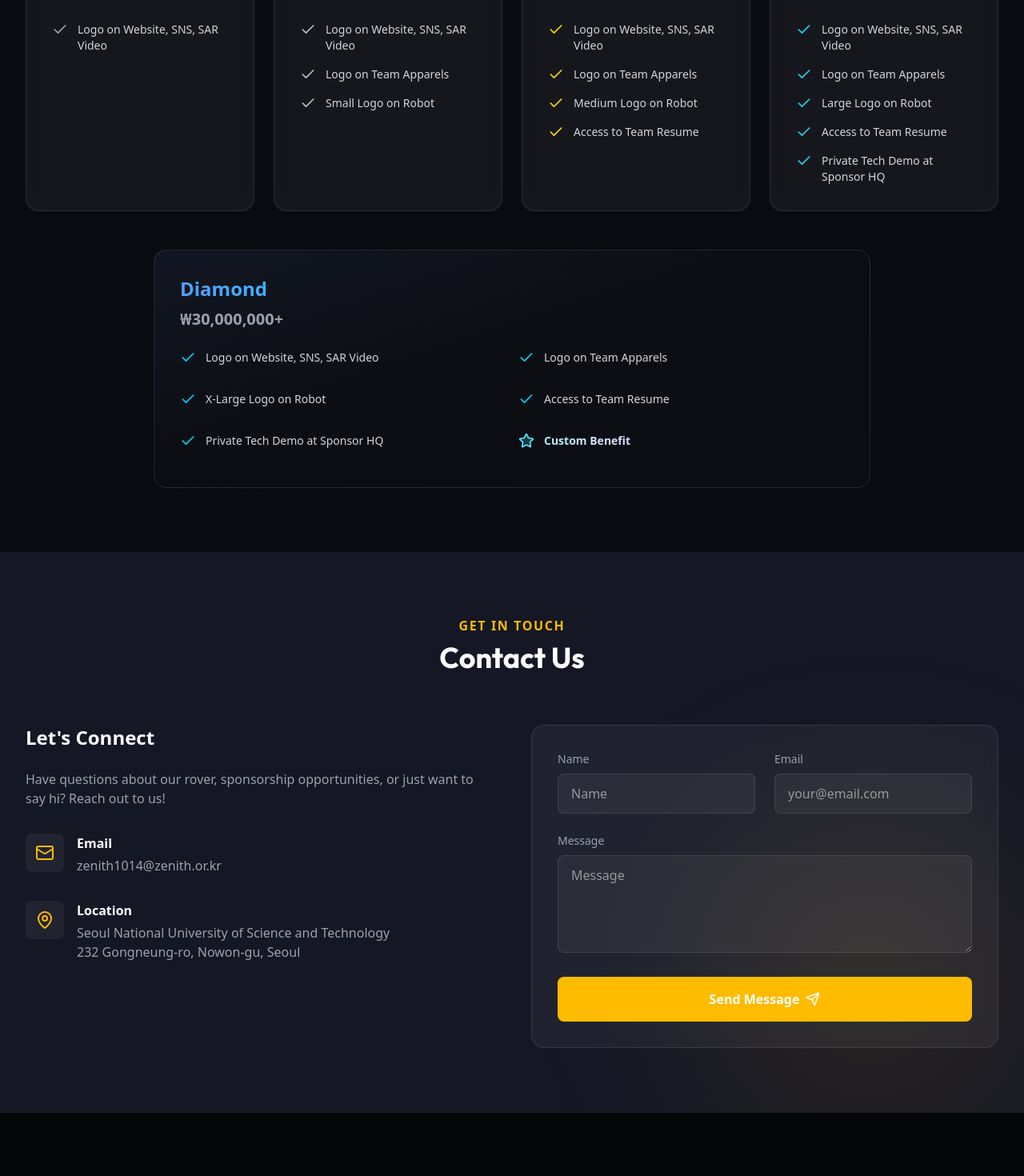
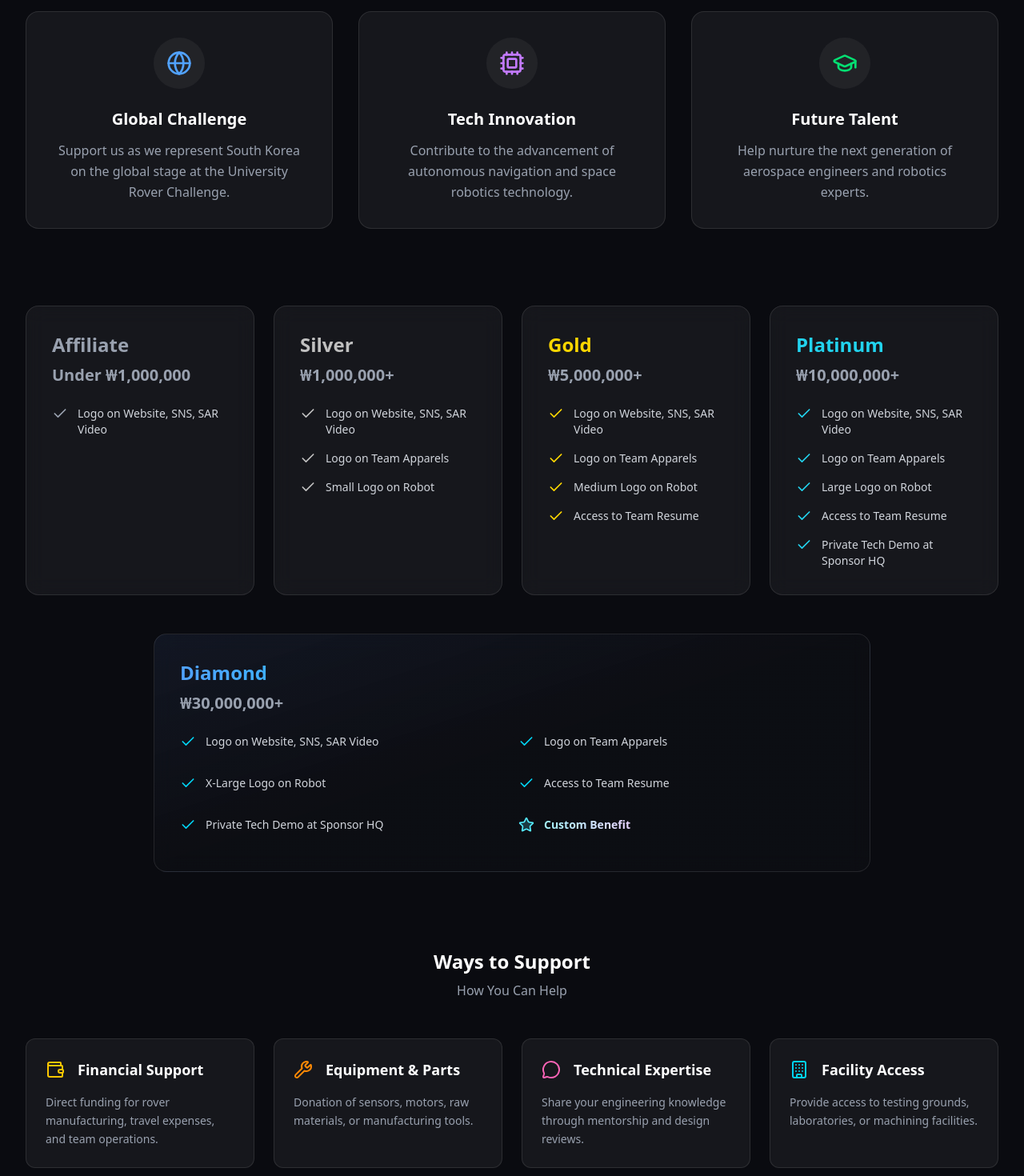
Before and after one commit to ZenithSpace/zenith.github.io, a React (Vite) app in the folder zenith-web/: page / in a window 1280 px wide. Shown: the part 6600-8070 px from the top of the page at 80% size. Built offline with nearby package versions, Linux system fonts and the light colour scheme; a web font is replaced by a local one.

Commit message:
feat: upgrade sponsorship page with impact and ways to support sections

```diff
--- a/zenith-web/src/components/Sponsorship.tsx
+++ b/zenith-web/src/components/Sponsorship.tsx
@@ -1,5 +1,5 @@
 import { motion } from 'framer-motion';
-import { Check, Star } from 'lucide-react';
+import { Check, Star, Globe, Cpu, GraduationCap, Wallet, Wrench, MessageCircle, Building } from 'lucide-react';
 import { useLanguage } from '../context/LanguageContext';
 
 const Sponsorship = () => {
@@ -156,8 +156,40 @@ const Sponsorship = () => {
                     <h3 className="text-4xl font-bold font-['Outfit']">{t('sponsorship.subtitle')}</h3>
                 </motion.div>
 
-                {/* Main Tiers Grid (Affiliate, Silver, Gold, Platinum) */}
-                <div className="grid grid-cols-1 md:grid-cols-2 lg:grid-cols-4 gap-6">
+                {/* 1. Your Impact Section */}
+                <div className="mb-24">
+                    <div className="text-center mb-12">
+                        <h4 className="text-2xl font-bold text-white mb-2">{t('sponsorship.impact.title')}</h4>
+                        <p className="text-gray-400">{t('sponsorship.impact.subtitle')}</p>
+                    </div>
+                    <div className="grid grid-cols-1 md:grid-cols-3 gap-8">
+                        {[
+                            { key: 'challenge', icon: Globe, color: 'text-blue-400' },
+                            { key: 'innovation', icon: Cpu, color: 'text-purple-400' },
+                            { key: 'talent', icon: GraduationCap, color: 'text-green-400' }
+                        ].map((item, index) => (
+                            <motion.div
+                                key={item.key}
+                                initial={{ opacity: 0, y: 20 }}
+                                whileInView={{ opacity: 1, y: 0 }}
+                                viewport={{ once: true }}
+                                transition={{ delay: index * 0.1 }}
+                                className="bg-white/5 border border-white/10 rounded-2xl p-8 text-center hover:bg-white/10 transition-colors"
+                            >
+                                <div className={`inline-flex p-4 rounded-full bg-white/5 mb-6 ${item.color}`}>
+                                    <item.icon size={32} />
+                                </div>
+                                <h5 className="text-xl font-bold text-white mb-3">{t(`sponsorship.impact.items.${item.key}.title`)}</h5>
+                                <p className="text-gray-400 leading-relaxed">
+                                    {t(`sponsorship.impact.items.${item.key}.desc`)}
+                                </p>
+                            </motion.div>
+                        ))}
+                    </div>
+                </div>
+
+                {/* 2. Main Tiers Grid */}
+                <div className="grid grid-cols-1 md:grid-cols-2 lg:grid-cols-4 gap-6 mb-12">
                     {mainTiers.map((tier) => (
                         <div key={tier.key}>
                             {renderTierCard(tier)}
@@ -165,8 +197,44 @@ const Sponsorship = () => {
                     ))}
                 </div>
 
-                {/* Diamond Tier (Bottom Full Width) */}
-                {renderTierCard(diamondTier, true)}
+                {/* 3. Diamond Tier */}
+                <div className="mb-24">
+                    {renderTierCard(diamondTier, true)}
+                </div>
+
+                {/* 4. Ways to Support Section */}
+                <div>
+                    <div className="text-center mb-12">
+                        <h4 className="text-2xl font-bold text-white mb-2">{t('sponsorship.ways.title')}</h4>
+                        <p className="text-gray-400">{t('sponsorship.ways.subtitle')}</p>
+                    </div>
+                    <div className="grid grid-cols-1 md:grid-cols-2 lg:grid-cols-4 gap-6">
+                        {[
+                            { key: 'financial', icon: Wallet, color: 'text-yellow-400' },
+                            { key: 'equipment', icon: Wrench, color: 'text-orange-400' },
+                            { key: 'mentorship', icon: MessageCircle, color: 'text-pink-400' },
+                            { key: 'facility', icon: Building, color: 'text-cyan-400' }
+                        ].map((item, index) => (
+                            <motion.div
+                                key={item.key}
+                                initial={{ opacity: 0, y: 20 }}
+                                whileInView={{ opacity: 1, y: 0 }}
+                                viewport={{ once: true }}
+                                transition={{ delay: index * 0.1 }}
+                                className="bg-white/5 border border-white/10 rounded-xl p-6 hover:border-zenith-sub/50 transition-colors group"
+                            >
+                                <div className={`flex items-center gap-4 mb-4 ${item.color}`}>
+                                    <item.icon size={24} className="group-hover:scale-110 transition-transform" />
+                                    <h5 className="text-lg font-bold text-white">{t(`sponsorship.ways.items.${item.key}.title`)}</h5>
+                                </div>
+                                <p className="text-sm text-gray-400 leading-relaxed">
+                                    {t(`sponsorship.ways.items.${item.key}.desc`)}
+                                </p>
+                            </motion.div>
+                        ))}
+                    </div>
+                </div>
+
             </div>
         </section>
     );
--- a/zenith-web/src/data/translations.ts
+++ b/zenith-web/src/data/translations.ts
@@ -138,6 +138,46 @@ export const translations = {
                     name: 'Diamond',
                     price: '₩30,000,000+',
                     features: ['Logo on Website, SNS, SAR Video', 'Logo on Team Apparels', 'X-Large Logo on Robot', 'Access to Team Resume', 'Private Tech Demo at Sponsor HQ', 'Custom Benefit']
+                }
+            },
+            impact: {
+                title: 'Your Impact',
+                subtitle: 'Why Sponsor Us?',
+                items: {
+                    challenge: {
+                        title: 'Global Challenge',
+                        desc: 'Support us as we represent South Korea on the global stage at the University Rover Challenge.'
+                    },
+                    innovation: {
+                        title: 'Tech Innovation',
+                        desc: 'Contribute to the advancement of autonomous navigation and space robotics technology.'
+                    },
+                    talent: {
+                        title: 'Future Talent',
+                        desc: 'Help nurture the next generation of aerospace engineers and robotics experts.'
+                    }
+                }
+            },
+            ways: {
+                title: 'Ways to Support',
+                subtitle: 'How You Can Help',
+                items: {
+                    financial: {
+                        title: 'Financial Support',
+                        desc: 'Direct funding for rover manufacturing, travel expenses, and team operations.'
+                    },
+                    equipment: {
+                        title: 'Equipment & Parts',
+                        desc: 'Donation of sensors, motors, raw materials, or manufacturing tools.'
+                    },
+                    mentorship: {
+                        title: 'Technical Expertise',
+                        desc: 'Share your engineering knowledge through mentorship and design reviews.'
+                    },
+                    facility: {
+                        title: 'Facility Access',
+                        desc: 'Provide access to testing grounds, laboratories, or machining facilities.'
+                    }
                 }
             },
         },
@@ -311,6 +351,46 @@ export const translations = {
                     features: ['웹사이트, SNS, SAR 영상 로고 노출', '팀 단체복 로고 부착', '로버 로고 부착 (X-Large)', '팀원 이력서 열람 권한', '후원사 본사 방문 기술 시연', '맞춤형 혜택 제공']
                 }
             },
+            impact: {
+                title: '후원의 가치',
+                subtitle: 'Why Sponsor Us?',
+                items: {
+                    challenge: {
+                        title: '글로벌 도전',
+                        desc: '대한민국을 대표하여 세계 무대인 URC에 도전하는 여정을 함께해주세요.'
+                    },
+                    innovation: {
+                        title: '기술 혁신',
+                        desc: '자율 주행 및 우주 로봇 기술의 발전에 기여하고 혁신을 이끌어주세요.'
+                    },
+                    talent: {
+                        title: '미래 인재 양성',
+                        desc: '차세대 항공우주 엔지니어와 로봇 전문가들이 성장할 수 있도록 도와주세요.'
+                    }
+                }
+            },
+            ways: {
+                title: '후원 방법',
+                subtitle: 'How You Can Help',
+                items: {
+                    financial: {
+                        title: '재정 후원',
+                        desc: '로버 제작비, 대회 참가비, 팀 운영비를 위한 직접적인 자금 후원입니다.'
+                    },
+                    equipment: {
+                        title: '물품 후원',
+                        desc: '센서, 모터, 가공 원자재, 공구 등 로버 제작에 필요한 물품을 기증해주세요.'
+                    },
+                    mentorship: {
+                        title: '기술 자문',
+                        desc: '엔지니어링 지식 공유, 설계 검토 등 기술적인 멘토링을 제공해주세요.'
+                    },
+                    facility: {
+                        title: '시설 지원',
+                        desc: '주행 테스트 필드, 실험실, 가공 시설 등 연구 개발을 위한 공간을 지원해주세요.'
+                    }
+                }
+            },
         },
         contact: {
             title: '문의하기',
```
